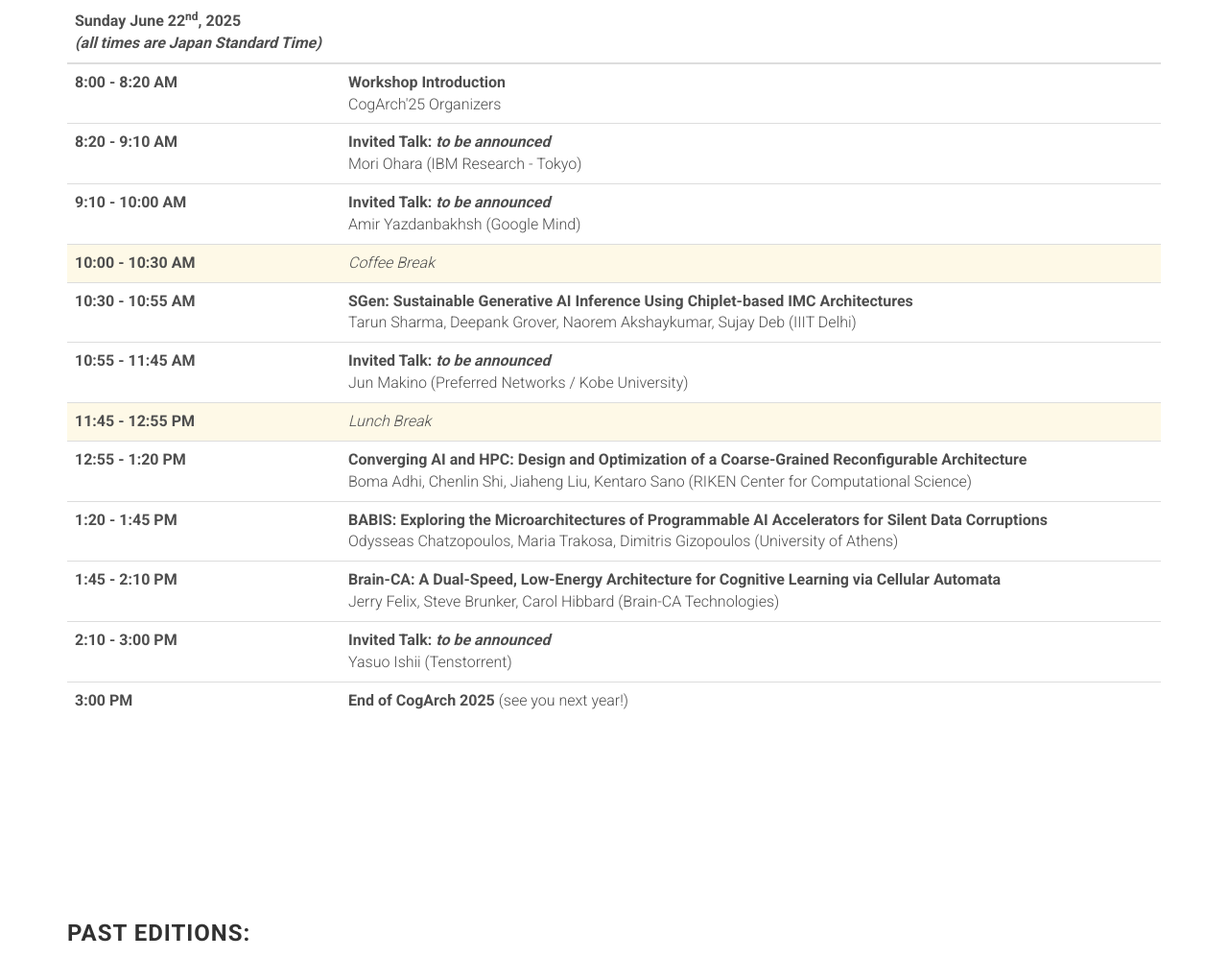
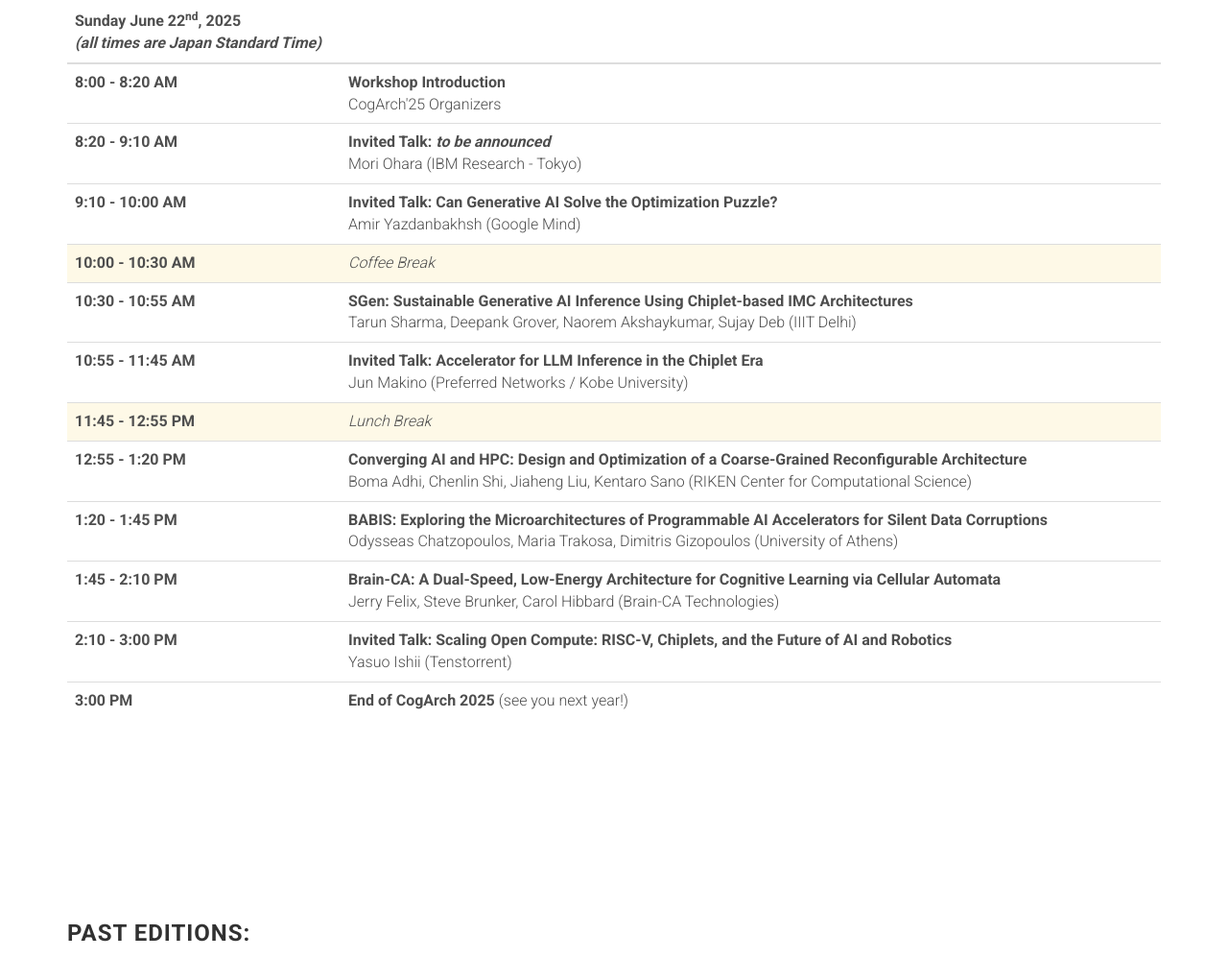
Before and after one commit to augustojv/cogarch-workshop-2025, a website: page index.html in a window 1280 px wide. Shown: the part 4087-5085 px from the top of the page at 96% size. Drawn offline with Linux system fonts and the light colour scheme; files whose address does not match are found by name.

Commit message:
Program updated

```diff
--- a/index.html
+++ b/index.html
@@ -398,7 +398,7 @@
                         </tr>
                         <tr>
                           <th scope="row" class="col-md-3">9:10 - 10:00 AM</th>
-                          <td><strong>Invited Talk: <em>to be announced</em></strong><br>Amir Yazdanbakhsh (Google Mind)</td>
+                          <td><strong>Invited Talk: Can Generative AI Solve the Optimization Puzzle?</strong><br>Amir Yazdanbakhsh (Google Mind)</td>
                         </tr>
                         <tr bgcolor="#FEF9E7">
                           <th scope="row">10:00 - 10:30 AM</th>
@@ -411,7 +411,7 @@
                         </tr>
                         <tr>
                           <th scope="row" class="col-md-3">10:55 - 11:45 AM</th>
-                          <td><strong>Invited Talk: <em>to be announced</em></strong><br>Jun Makino (Preferred Networks / Kobe University)</td>
+                          <td><strong>Invited Talk: Accelerator for LLM Inference in the Chiplet Era</strong><br>Jun Makino (Preferred Networks / Kobe University)</td>
                         </tr>
                         <tr bgcolor="#FEF9E7">
                           <th scope="row">11:45 - 12:55 PM</th>
@@ -434,7 +434,7 @@
                         </tr>
                         <tr>
                           <th scope="row" class="col-md-3">2:10 - 3:00 PM</th>
-                          <td><strong>Invited Talk: <em>to be announced</em></strong><br>Yasuo Ishii (Tenstorrent)</td>
+                          <td><strong>Invited Talk: Scaling Open Compute: RISC-V, Chiplets, and the Future of AI and Robotics</strong><br>Yasuo Ishii (Tenstorrent)</td>
                         </tr>
                         <tr>
                           <th scope="row">3:00 PM</th>
```
Also changed, not shown: 3 other files.
